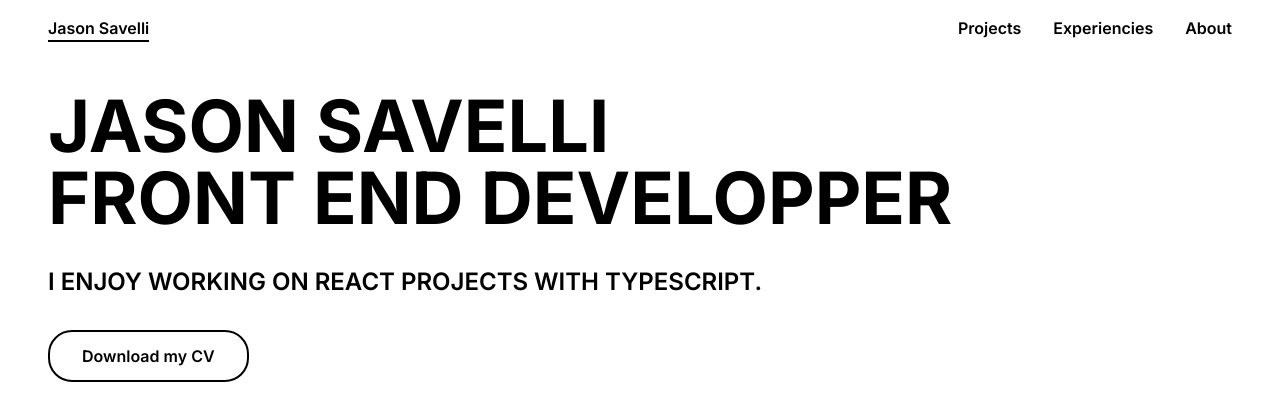
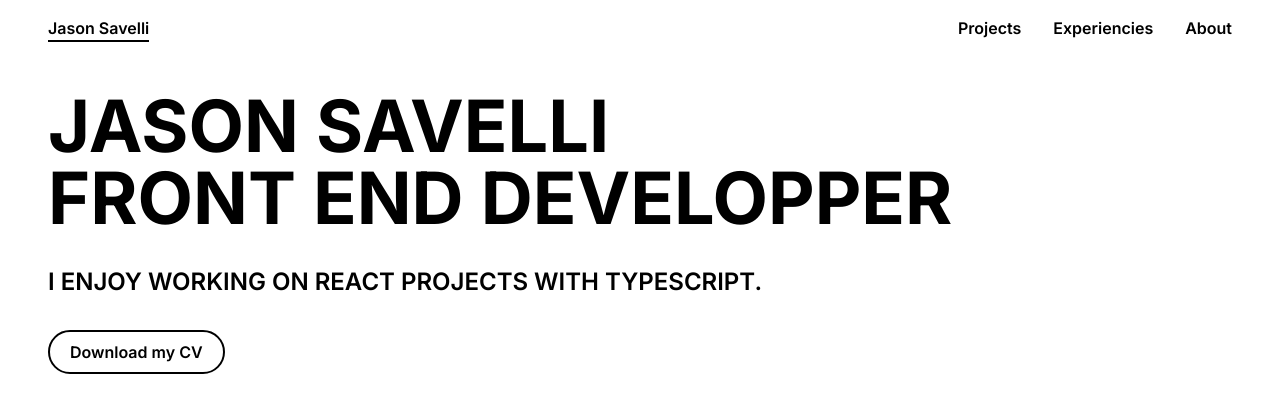
Before and after one commit to Newpoki/portfolio, a Next.js app: page / in a window 1280 px wide. Shown: the top 420 px of the page. Built offline with nearby package versions, Linux system fonts and the light colour scheme.

Commit message:
feat: reveal button now responsive

```diff
--- a/app/reveal-button.tsx
+++ b/app/reveal-button.tsx
@@ -1,16 +1,35 @@
+import classNames from "classnames";
+
 type IRevealButton = {
   children: React.ReactNode;
   hidden: React.ReactNode;
+  size?: "small" | "normal";
 };
 
-export const RevealButton = ({ children, hidden }: IRevealButton) => {
+export const RevealButton = ({ children, hidden, size }: IRevealButton) => {
   return (
     <button
       type="button"
-      className="group relative items-center overflow-hidden rounded-3xl border-2 border-black px-8 py-3 font-semibold"
+      className={classNames(
+        "group relative items-center overflow-hidden rounded-3xl border-2 border-black font-semibold",
+        {
+          "px-8 py-3": size === "normal",
+          "px-5 py-2": size === "small",
+          "px-8 py-3 lg:px-5 lg:py-2": size == null,
+        }
+      )}
     >
       {children}
-      <span className="absolute left-0 right-0 top-0 flex h-full translate-y-12 items-center whitespace-nowrap bg-black px-8 py-3 text-white transition-transform group-hover:translate-y-0">
+      <span
+        className={classNames(
+          "absolute left-0 right-0 top-0 flex h-full translate-y-12 items-center whitespace-nowrap bg-black text-white transition-transform group-hover:translate-y-0",
+          {
+            "px-8 py-3": size === "normal",
+            "px-5 py-2": size === "small",
+            "px-8 py-3 lg:px-5 lg:py-2": size == null,
+          }
+        )}
+      >
         {hidden}
       </span>
     </button>
```
